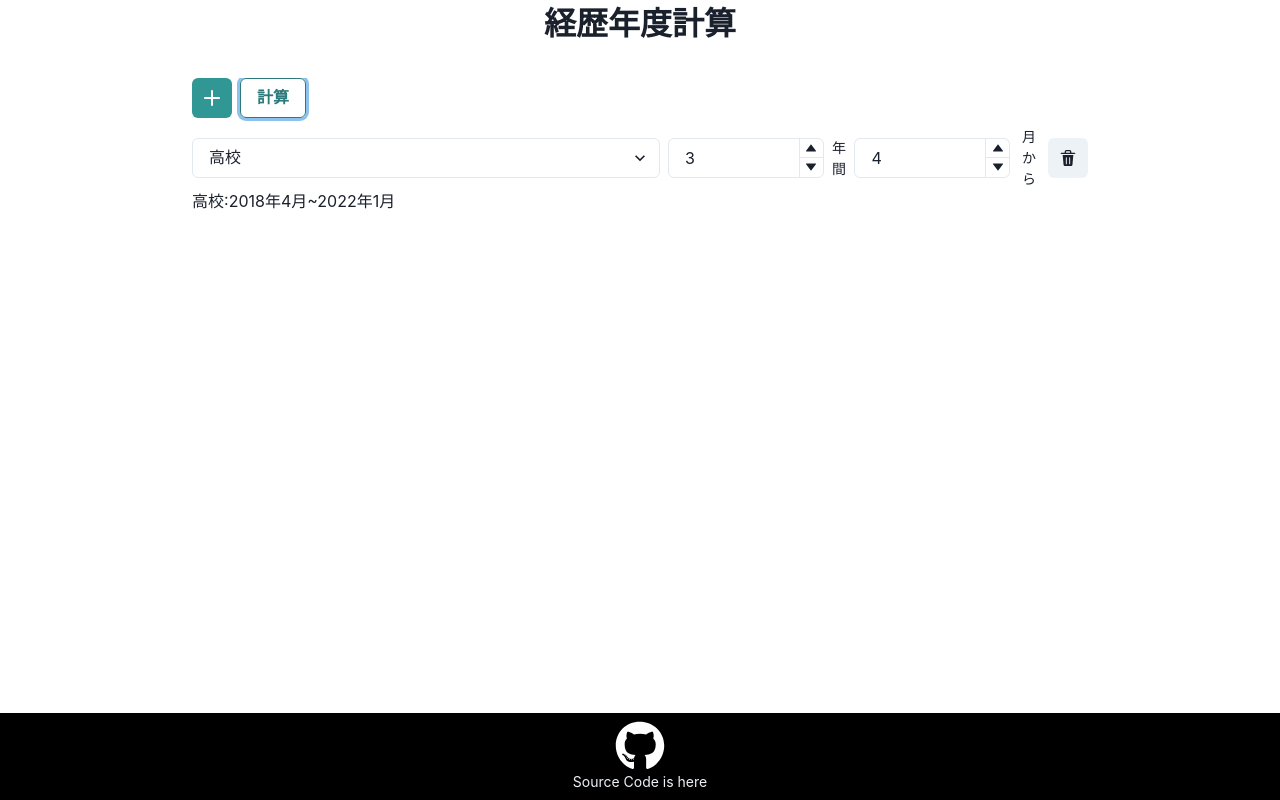
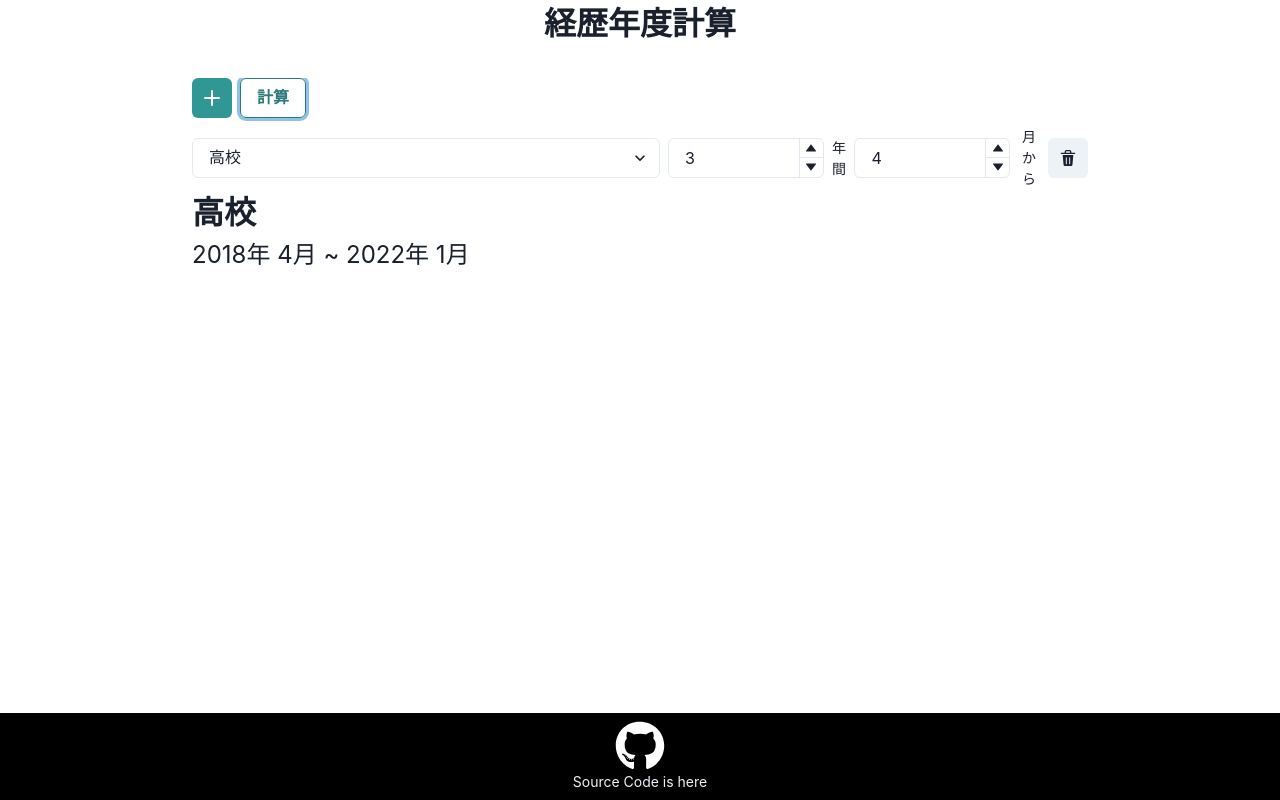
Before and after one commit to RyoMasumura1201/career-calculate, a Next.js app: page / in a window 1280 px wide. Both pictures are taken after a click on the button "計算". Built offline with nearby package versions, Linux system fonts and the light colour scheme.

Commit message:
経歴のスタイルを修正

```diff
--- a/src/components/CalculatedCareer.tsx
+++ b/src/components/CalculatedCareer.tsx
@@ -1,5 +1,6 @@
 import { memo } from 'react';
 import { calculatedCareerType } from '../../type';
+import { Box } from '@chakra-ui/react';
 import { Text } from '@chakra-ui/layout';
 
 type Props = Omit<calculatedCareerType, 'id'>;
@@ -7,9 +8,14 @@ type Props = Omit<calculatedCareerType, 'id'>;
 const CalculatedCareer: React.VFC<Props> = (props) => {
   const { job, fromYear, fromMonth, toYear, toMonth } = props;
   return (
-    <Text>
-      {job}:{fromYear}年{fromMonth}月~{toYear}年{toMonth}月
-    </Text>
+    <Box>
+      <Text fontSize='xx-large' fontWeight='bold' textAlign='left'>
+        {job}
+      </Text>
+      <Text fontSize='x-large'>
+        {fromYear}年 {fromMonth}月 ~ {toYear}年 {toMonth}月
+      </Text>
+    </Box>
   );
 };
 
--- a/src/pages/index.tsx
+++ b/src/pages/index.tsx
@@ -174,6 +174,7 @@ export default function Home() {
               </HStack>
             ))}
           </Stack>
+          <Stack spacing='3'>
             {calculatedCareerList.map(({ id, job, fromYear, fromMonth, toYear, toMonth }) => (
               <HStack key={id}>
                 <CalculatedCareer
@@ -185,6 +186,7 @@ export default function Home() {
                 />
               </HStack>
             ))}
+          </Stack>
         </Box>
       </main>
 
```
Lines whose indentation alone changed are shown as unchanged.
